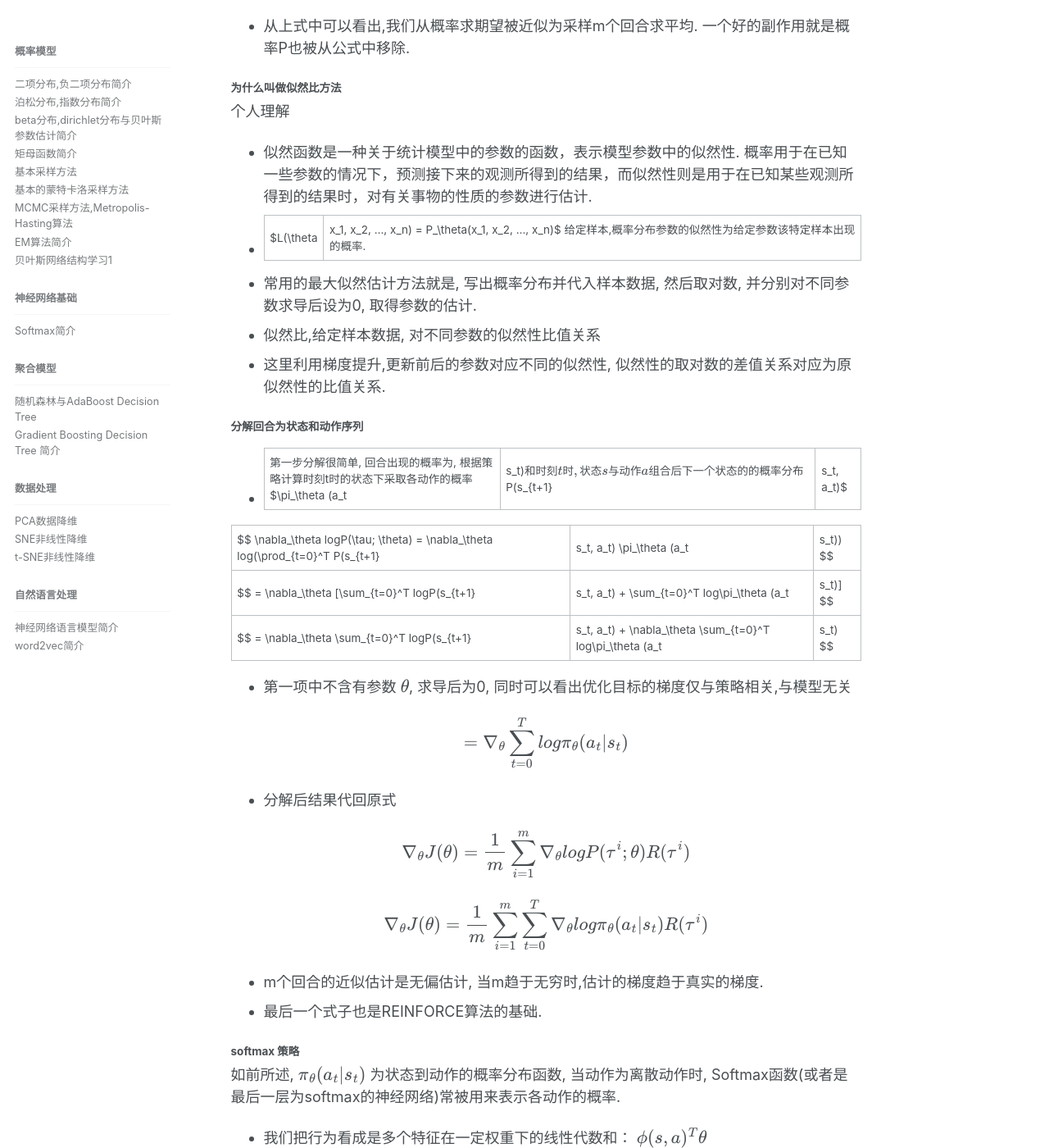
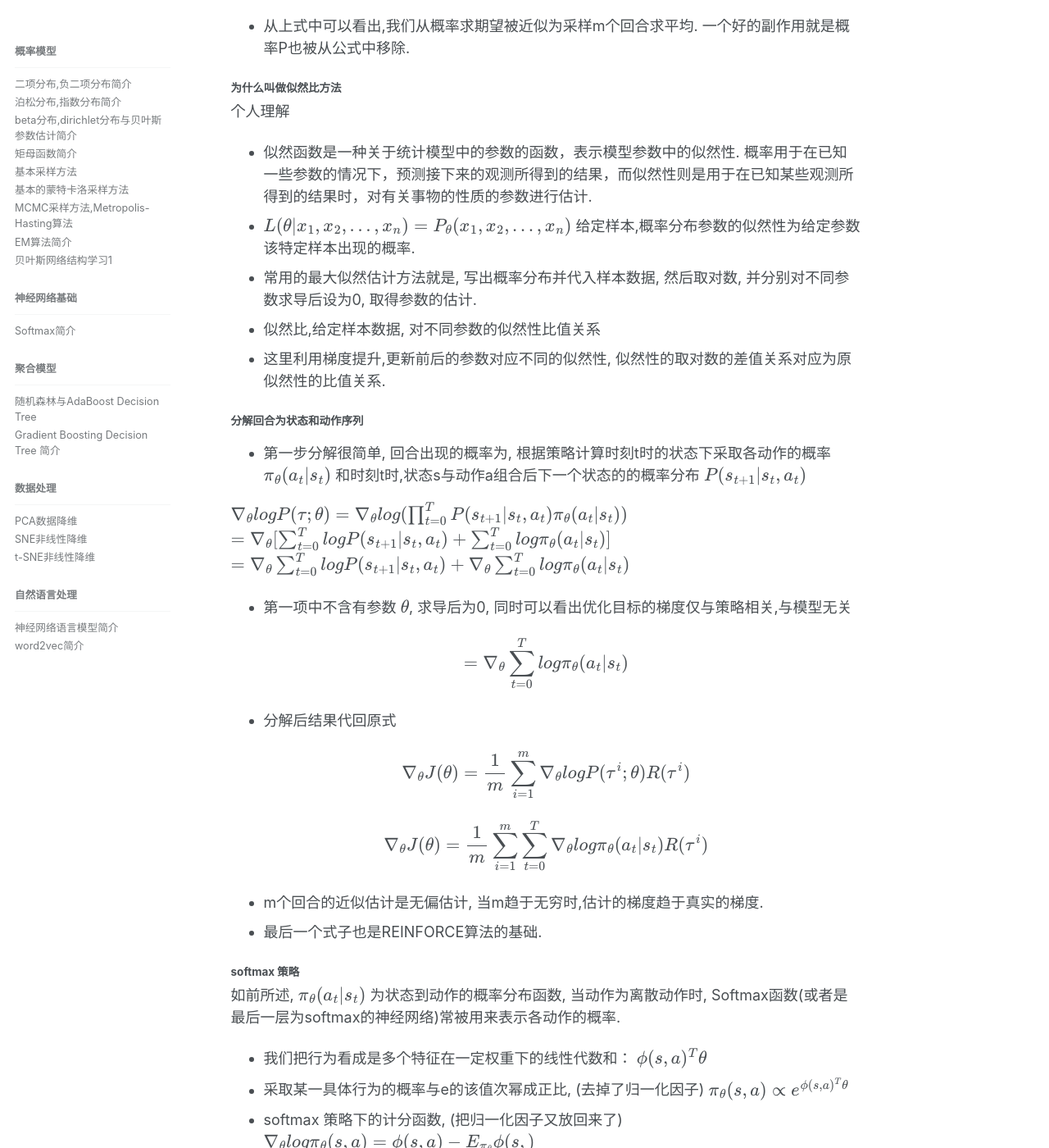
Before and after one commit to lucius-yu/lucius-yu.github.io, a Jekyll site: the page built from _docs/policy-gradient.md, in a window 1280 px wide and 1400 px high, scrolled down 3396 px. Shown: the whole window at 82% size. Built offline with Jekyll 4.4.1, drawn with Linux system fonts in a browser that asks for light colours; formulas are drawn with MathJax 3; some of the changed text lies outside the part shown.

Commit message:
update rl_learning policy-gradient

```diff
--- a/_docs/policy-gradient.md
+++ b/_docs/policy-gradient.md
@@ -100,28 +100,28 @@ $$ \nabla_\theta J(\theta) = \frac{1}{m} \sum_{i=1}^m \nabla_\theta logP(\tau^i;
 个人理解
 
 * 似然函数是一种关于统计模型中的参数的函数，表示模型参数中的似然性. 概率用于在已知一些参数的情况下，预测接下来的观测所得到的结果，而似然性则是用于在已知某些观测所得到的结果时，对有关事物的性质的参数进行估计.
-* $L(\theta | x_1, x_2, ..., x_n) = P_\theta(x_1, x_2, ..., x_n)$ 给定样本,概率分布参数的似然性为给定参数该特定样本出现的概率.
+* $L(\theta  \vert  x_1, x_2, ..., x_n) = P_\theta(x_1, x_2, ..., x_n)$ 给定样本,概率分布参数的似然性为给定参数该特定样本出现的概率.
 * 常用的最大似然估计方法就是, 写出概率分布并代入样本数据, 然后取对数, 并分别对不同参数求导后设为0, 取得参数的估计.
 * 似然比,给定样本数据, 对不同参数的似然性比值关系
 * 这里利用梯度提升,更新前后的参数对应不同的似然性, 似然性的取对数的差值关系对应为原似然性的比值关系.
 
 #### 分解回合为状态和动作序列
 
-* 第一步分解很简单, 回合出现的概率为, 根据策略计算时刻t时的状态下采取各动作的概率 $\pi_\theta (a_t|s_t)$ 和时刻t时,状态s与动作a组合后下一个状态的的概率分布 $P(s_{t+1}|s_t, a_t)$
+* 第一步分解很简单, 回合出现的概率为, 根据策略计算时刻t时的状态下采取各动作的概率 $\pi_\theta (a_t \vert s_t)$ 和时刻t时,状态s与动作a组合后下一个状态的的概率分布 $P(s_{t+1} \vert s_t, a_t)$
 
-$$ \nabla_\theta logP(\tau; \theta) = \nabla_\theta log(\prod_{t=0}^T P(s_{t+1}|s_t, a_t) \pi_\theta (a_t|s_t)) $$
-$$ = \nabla_\theta [\sum_{t=0}^T logP(s_{t+1}|s_t, a_t) + \sum_{t=0}^T log\pi_\theta (a_t|s_t)] $$
-$$ = \nabla_\theta \sum_{t=0}^T logP(s_{t+1}|s_t, a_t) + \nabla_\theta \sum_{t=0}^T log\pi_\theta (a_t|s_t) $$
+$$ \nabla_\theta logP(\tau; \theta) = \nabla_\theta log(\prod_{t=0}^T P(s_{t+1} \vert s_t, a_t) \pi_\theta (a_t \vert s_t)) $$
+$$ = \nabla_\theta [\sum_{t=0}^T logP(s_{t+1} \vert s_t, a_t) + \sum_{t=0}^T log\pi_\theta (a_t \vert s_t)] $$
+$$ = \nabla_\theta \sum_{t=0}^T logP(s_{t+1} \vert s_t, a_t) + \nabla_\theta \sum_{t=0}^T log\pi_\theta (a_t \vert s_t) $$
 
 * 第一项中不含有参数 $\theta$, 求导后为0, 同时可以看出优化目标的梯度仅与策略相关,与模型无关
 
-$$ = \nabla_\theta \sum_{t=0}^T log\pi_\theta (a_t|s_t) $$
+$$ = \nabla_\theta \sum_{t=0}^T log\pi_\theta (a_t \vert s_t) $$
 
 * 分解后结果代回原式
 
 $$ \nabla_\theta J(\theta) = \frac{1}{m} \sum_{i=1}^m \nabla_\theta logP(\tau^i; \theta) R(\tau^i) $$
 
-$$ \nabla_\theta J(\theta) = \frac{1}{m} \sum_{i=1}^m  \sum_{t=0}^T \nabla_\theta log\pi_\theta (a_t|s_t) R(\tau^i) $$
+$$ \nabla_\theta J(\theta) = \frac{1}{m} \sum_{i=1}^m  \sum_{t=0}^T \nabla_\theta log\pi_\theta (a_t \vert s_t) R(\tau^i) $$
 
 * m个回合的近似估计是无偏估计, 当m趋于无穷时,估计的梯度趋于真实的梯度.
 * 最后一个式子也是REINFORCE算法的基础.
@@ -149,7 +149,7 @@ $$ \nabla_\theta log\pi_\theta (s,a) = \phi(s,a) - E_{\pi_\theta} \phi(s,) $$
 2. 执行策略 $a_t \sim \pi(s_t)$ 从策略函数(是给定状态下动作的概率分布)中采样出动作, 记录 状态,动作和奖励. $s_0, a_0, r_0, s_1, a_1, r_1,...,s_T,a_T,r_T$
 3. 计算整个回合的返回 $R=\sum_{t=0}^T r_t$
 4. 计算策略梯度
-$$\nabla_\theta J(\theta) = \nabla_\theta \sum_{t=0}^T log\pi_\theta (a_t|s_t) R$$
+$$\nabla_\theta J(\theta) = \nabla_\theta \sum_{t=0}^T log\pi_\theta (a_t \vert s_t) R$$
 5. 更新参数
 $$ \theta = \theta + \alpha \nabla_\theta J(\theta)$$
 6. 重复步骤2到5直至收敛
@@ -204,9 +204,9 @@ $$ R_t = \sum_{t^\prime = t}^T \gamma^{t^\prime} r_{t^\prime} $$
 
 时刻t的奖励R,是使用从时刻t之后的每步的奖励之和,且每步的奖励随时间乘以折扣系数gamma.
 
-$$ \nabla_\theta J(\theta) = \sum_{t=0}^T \nabla_\theta log\pi_\theta(a_t|s_t) \sum_{t^\prime = t}^T \gamma^{t^\prime} r_{t^\prime} $$
+$$ \nabla_\theta J(\theta) = \sum_{t=0}^T \nabla_\theta log\pi_\theta(a_t \vert s_t) \sum_{t^\prime = t}^T \gamma^{t^\prime} r_{t^\prime} $$
 
-$$ = \sum_{t=0}^T \nabla_\theta log\pi_\theta(a_t|s_t) R_t$$
+$$ = \sum_{t=0}^T \nabla_\theta log\pi_\theta(a_t \vert s_t) R_t$$
 
 ##### REINFORCE with BASELINE
 
@@ -214,7 +214,7 @@ $$ = \sum_{t=0}^T \nabla_\theta log\pi_\theta(a_t|s_t) R_t$$
 * 首先, 我们对当前策略建立一个估计,该估计是期望的性能(反馈奖励), 这个估计称为基线(baseline), $b_t = E[r_t; \theta]$
 * 在基础的REINFORCE算法中, 我们用反馈奖励对梯度缩放, 而一个改进是明确的指出, 如果策略的行为得到奖励低于策略的期望奖励, 说明这些行为不值得鼓励应该是负梯度, 只有得到反馈奖励高于期望时的行为才值得鼓励.
 * 结合discounted return, 梯度公式改写为如下式子.
-$$ \nabla_\theta J(\theta) = \frac{1}{m} \sum_{i=1}^m \sum_{t=0}^T \nabla_\theta log\pi_\theta(a_t|s_t) (R_t-b_t)$$
+$$ \nabla_\theta J(\theta) = \frac{1}{m} \sum_{i=1}^m \sum_{t=0}^T \nabla_\theta log\pi_\theta(a_t \vert s_t) (R_t-b_t)$$
 * 简言之, 采用baseline技术, 即使在回合中得到得到的奖励为正, 只要其奖励低于期望,我们仍然用负梯度来(不鼓励)该回合行为的发生
 
 基线的选择
@@ -223,11 +223,11 @@ $$ \nabla_\theta J(\theta) = \frac{1}{m} \sum_{i=1}^m \sum_{t=0}^T \nabla_\theta
 * 依赖与时间的 $b_t = \frac{1}{m} \sum_{i=1}^m \sum_{t^\prime=t}^T r_{t^\prime}^i$
 * 基于时间和状态的, $b_t(s_t) = E[\sum_{t^\prime=t}^T r_{t^\prime} \vert s_t]$ .
 * 基于时间和状态的基线,实际就是在计算value function.
-$$ V^\pi(s_t) = E_\pi[r_t+r_{t+1}+...+r_T | s_t]$$
+$$ V^\pi(s_t) = E_\pi[r_t+r_{t+1}+...+r_T  \vert  s_t]$$
 
 采用value function作为基线的方案
 
-$$  \nabla_\theta J(\theta) = \frac{1}{m} \sum_{i=1}^m \sum_{t=0}^T \nabla_\theta log\pi_\theta(a_t|s_t) (R_t-V_\phi(s_t)) $$
+$$  \nabla_\theta J(\theta) = \frac{1}{m} \sum_{i=1}^m \sum_{t=0}^T \nabla_\theta log\pi_\theta(a_t \vert s_t) (R_t-V_\phi(s_t)) $$
 
 如何估计 $V_\phi$, 直接的思路如下
 
@@ -243,9 +243,9 @@ m个回合, 每个回合T步
 * 对每个回合 1,2,...,n 执行
   1. 执行当前策略 $a_t \sim \pi(s_t)$ 从策略函数(是给定状态下动作的概率分布)中采样出动作, 记录 状态,动作和奖励. $s_0, a_0, r_0, s_1, a_1, r_1,...,s_T,a_T,r_T$
   2. 对于每一步计算discounted return $R_t = \sum_{t^\prime=t}^T \gamma^{t^\prime-t} r_{t^\prime}$
-  3. 对所有的每一步,通过最小化均方差 $|V_\phi(s_t) - R_t|^2$ 来重新拟合(refit)基线, 也就是更新value function的参数
+  3. 对所有的每一步,通过最小化均方差 $ \vert V_\phi(s_t) - R_t \vert ^2$ 来重新拟合(refit)基线, 也就是更新value function的参数
   4. 计算策略梯度
-  $$ \nabla_\theta J(\theta) = \sum_{t=0}^T \nabla_\theta log\pi_\theta (a_t|s_t) (R_t - V_\phi(s_t))$$
+  $$ \nabla_\theta J(\theta) = \sum_{t=0}^T \nabla_\theta log\pi_\theta (a_t \vert s_t) (R_t - V_\phi(s_t))$$
   5. 更新策略参数
   $$ \theta = \theta + \alpha \nabla_\theta J(\theta)$$
   6. 重复步骤直至收敛
```
